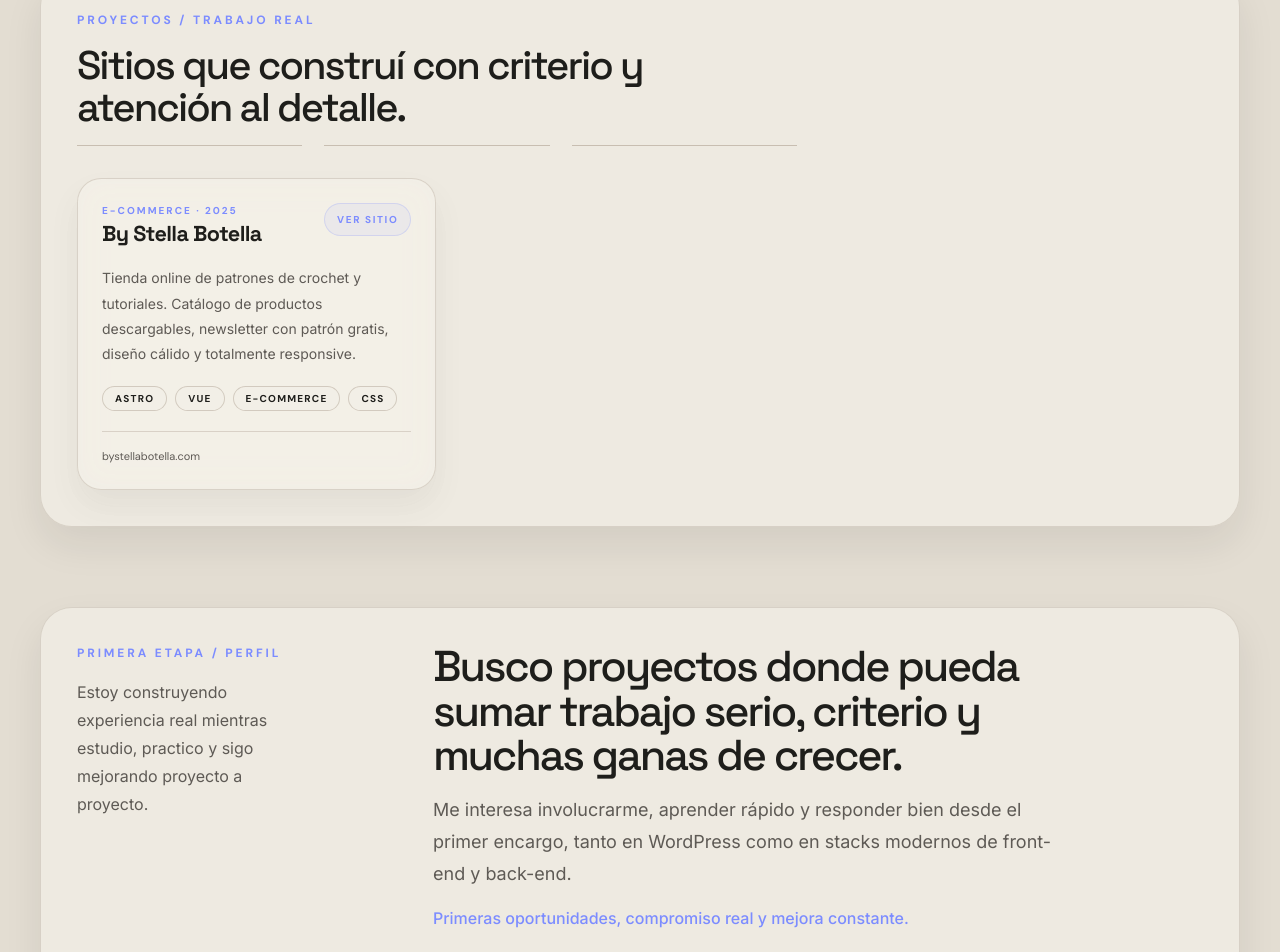
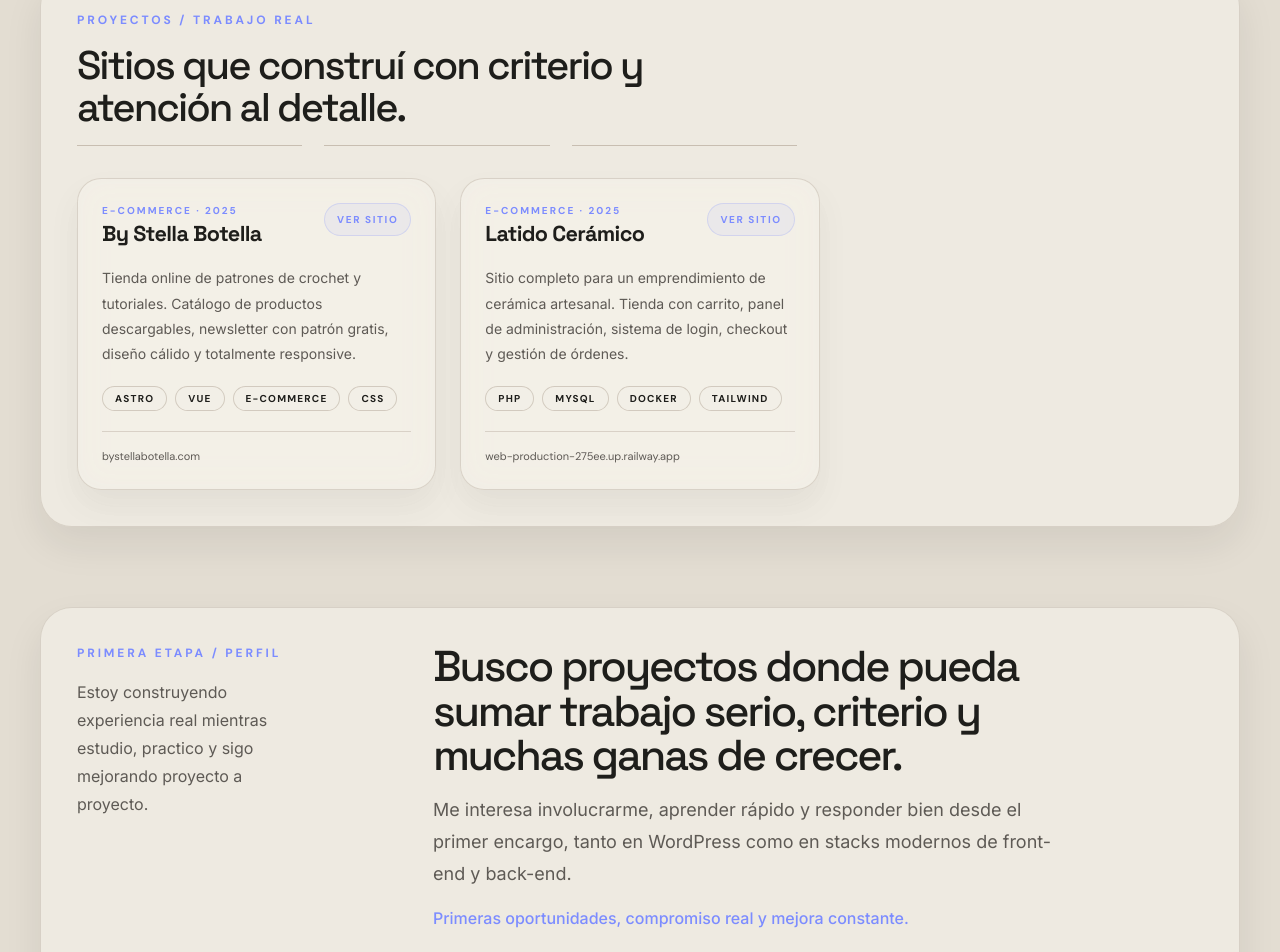
Before and after one commit to querques20/portafolio, a Vue app: page / in a window 1280 px wide. Shown: the part 2634-3586 px from the top of the page. Built offline with nearby package versions, Linux system fonts and the light colour scheme.

Commit message:
feat: agrega Latido Cerámico a la sección de proyectos

```diff
--- a/src/content/portfolio.js
+++ b/src/content/portfolio.js
@@ -94,6 +94,15 @@ export const projects = [
     tags: ['Astro', 'Vue', 'E-commerce', 'CSS'],
     url: 'https://bystellabotella.com',
   },
+  {
+    id: 'latidoceramico',
+    title: 'Latido Cerámico',
+    category: 'E-commerce',
+    year: '2025',
+    description: 'Sitio completo para un emprendimiento de cerámica artesanal. Tienda con carrito, panel de administración, sistema de login, checkout y gestión de órdenes.',
+    tags: ['PHP', 'MySQL', 'Docker', 'Tailwind'],
+    url: 'https://web-production-275ee.up.railway.app',
+  },
 ]
 
 export const footerColumns = [
```
